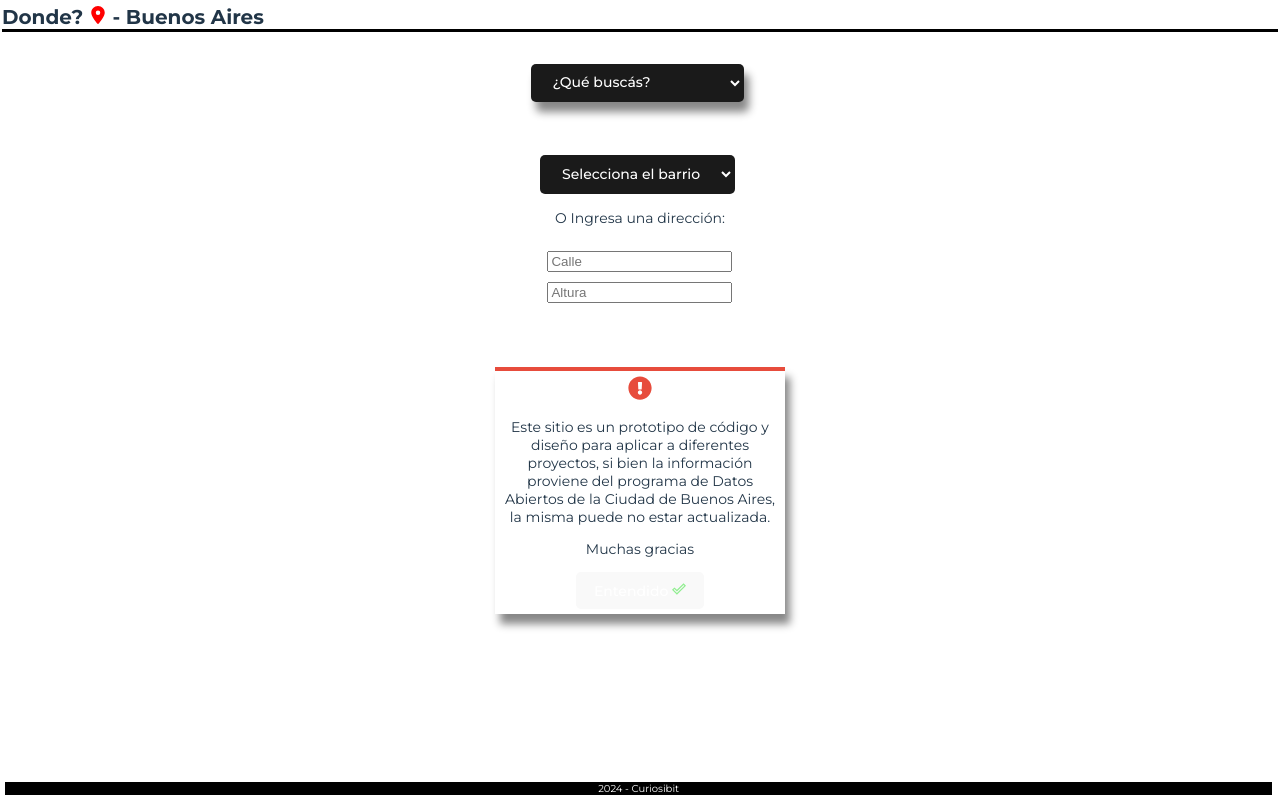
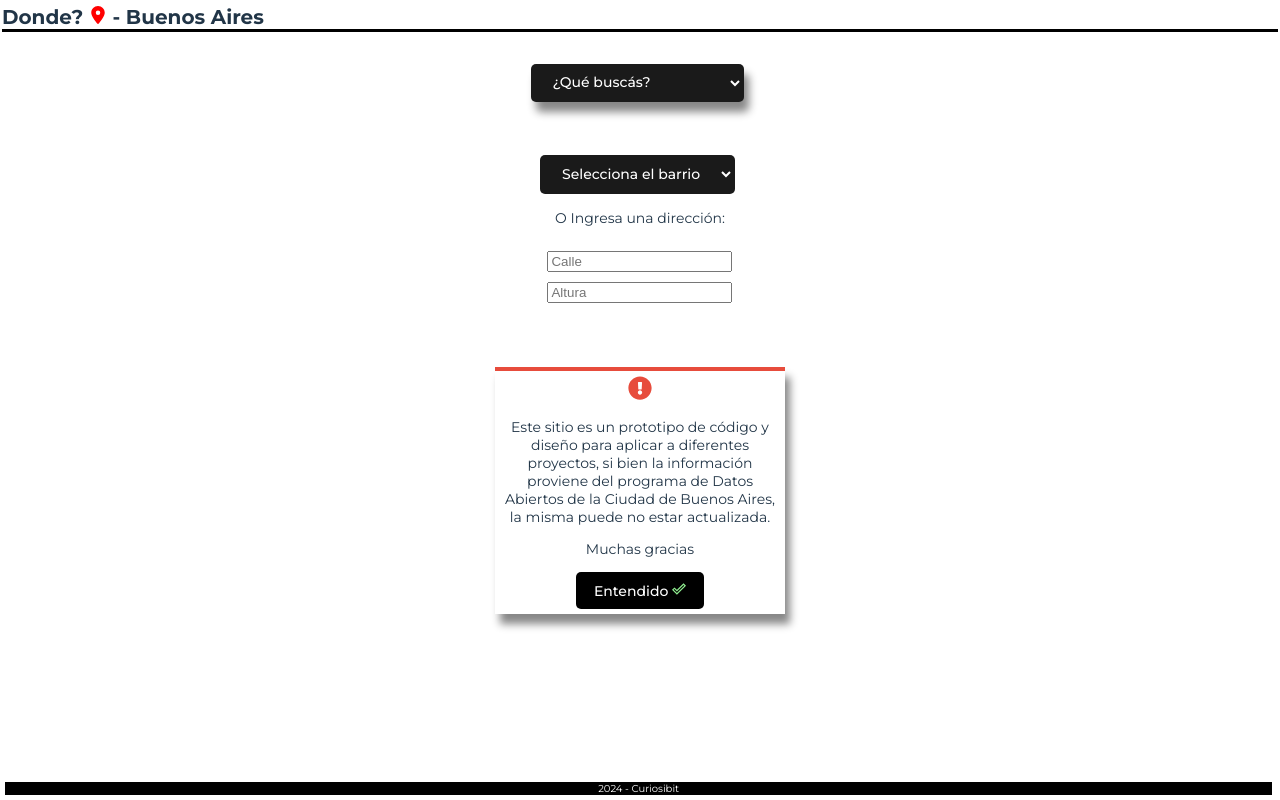
Before and after one commit to Rom1na/dondeba, a React (Vite) app: page / in a window 1280 px wide. Built offline with nearby package versions, Linux system fonts and the light colour scheme.

Commit message:
Modificacion boton aviso

```diff
--- a/src/components/Aviso.jsx
+++ b/src/components/Aviso.jsx
@@ -23,7 +23,11 @@ const Aviso = () => {
       <FaExclamationCircle color='#e74c3c' fontSize='24px'/>
       <p>Este sitio es un prototipo de código y diseño para aplicar a diferentes proyectos, si bien la información proviene del programa de Datos Abiertos de la Ciudad de Buenos Aires, la misma puede no estar actualizada.</p>
       <p>Muchas gracias</p>
-      <button onClick={()=>setVisto(true)}
+      <button
+        style={{
+          backgroundColor:'black'
+        }}
+      onClick={()=>setVisto(true)}
       >Entendido <MdOutlineDoneOutline color='lightgreen'/> </button>
 
 
```
